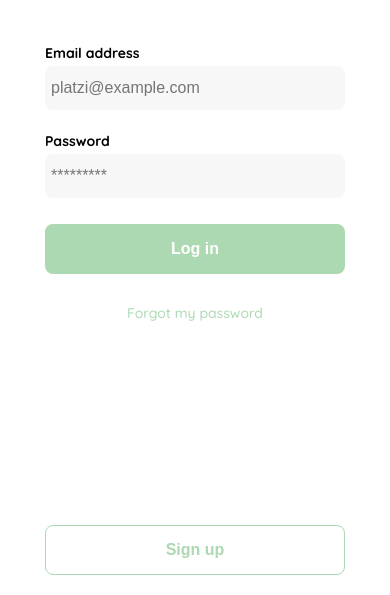
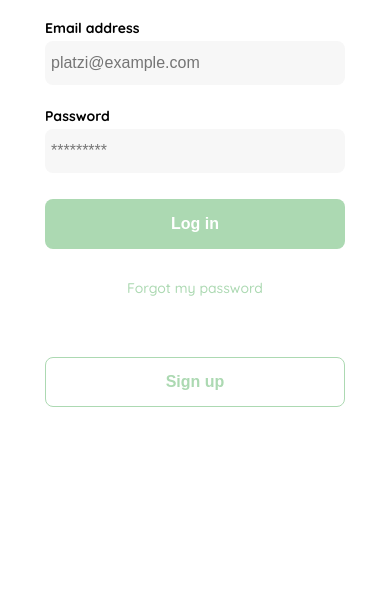
Before and after one commit to KellyC2/curso-practico-frontend-developer, a plain HTML site: page clase3.html in a window 390 px wide. Shown: the part 249-844 px from the top of the page. Drawn offline with Linux system fonts and the light colour scheme.

Commit message:
Se añadio responsividad al boton sign up

```diff
--- a/clase3.html
+++ b/clase3.html
@@ -35,6 +35,10 @@
             display: grid;
             grid-template-rows: auto 1fr auto;
             width: 300px;
+        }
+        .form-container div{
+            display: flex;
+            flex-direction: column;
         }
         .logo{
             width: 200px;
@@ -103,10 +107,8 @@
             .logo{
                 display: block;
             }
-            .signup-button{
-                position: absolute;
-                width: inherit;
-                bottom: 20px;
+            .form-container div {
+                justify-content: space-between;
             }
          }
 
@@ -115,9 +117,11 @@
 <body>
     <div class="login">
         <div class="form-container">
+            <div>
                 <img src="./logos/logo_yard_sale.svg" alt="logo" class="logo">
 
                 <form action="/" class="form">
+
                     <label for="email" class="label">Email address</label>
                     <input id="email" type="text" placeholder="platzi@example.com" class="input input-email">
 
@@ -127,6 +131,9 @@
                     <input type="submit" value="Log in" class="primary-button login-button">
                     <a href="/">Forgot my password</a>
                 </form>
+
+            </div>
+
             <button class="secondary-button signup-button">Sign up</button>
         </div>
     </div>
```
Lines whose indentation alone changed are shown as unchanged.
